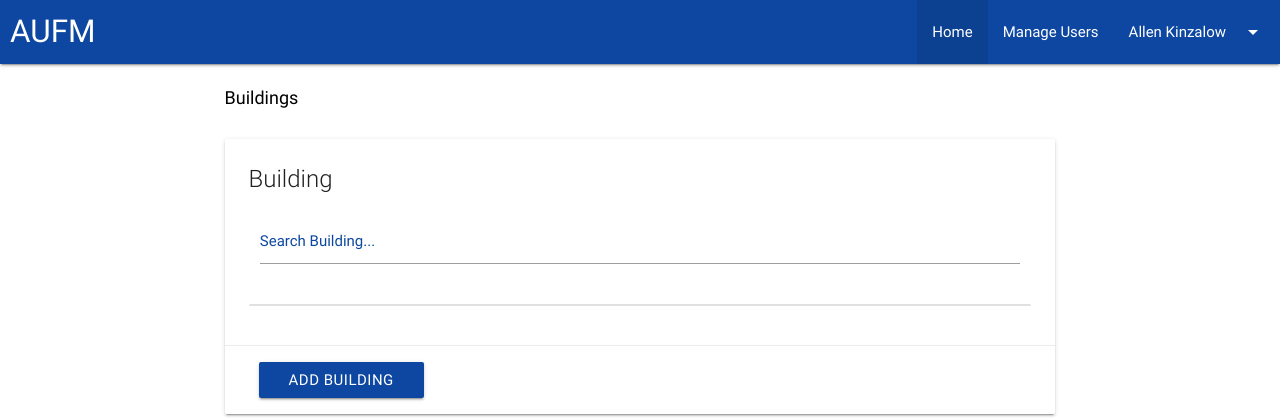
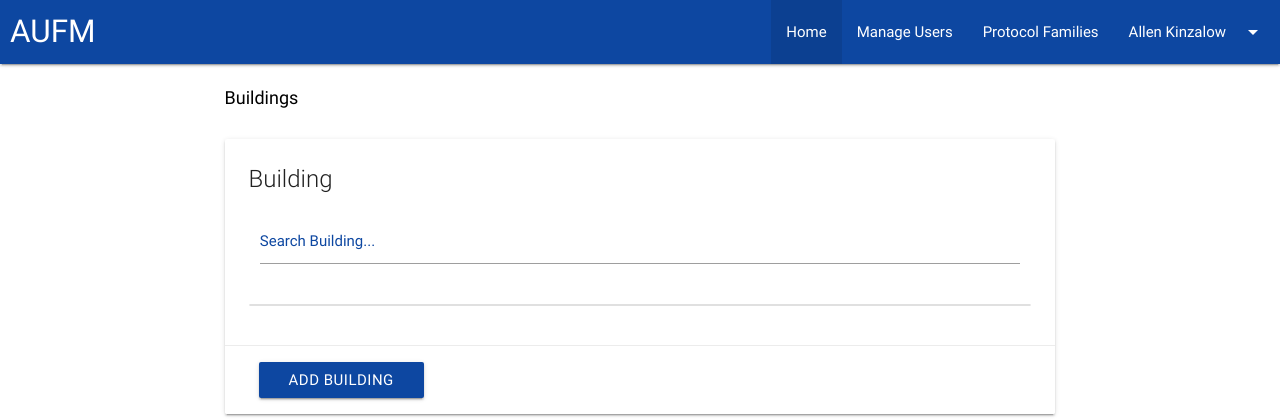
Before and after one commit to BrandonLMorris/aufm-webapp, a Flask app: page / in a window 1280 px wide. Shown: the top 420 px of the page. Run offline with Flask 2, Linux system fonts and the light colour scheme; data that the repository does not hold is empty.

Commit message:
Lay groundwork for adding protocol families in UI

```diff
--- a/aufm/static/js/aufm.js
+++ b/aufm/static/js/aufm.js
@@ -12,6 +12,7 @@ var AUFM = {
             //setup all required materialize initializations.
             $(".dropdown-button").dropdown();
             $('.modal').modal();
+            $("#protocol_families").click(AUFM.UI.ProtocolFamilies.open);
 
             AUFM.UI.Cards.initialize();
             AUFM.UI.Buildings.open();
@@ -170,8 +171,19 @@ var AUFM = {
                     throw "Invalid card content.";
 
                 if(options.actions) {
-                    card.find('.card-action .btn').html(options.actions.title).click(function(e) {
-                        options.actions.click(e);
+                    var added = card.find('.card-action').html(options.actions.reduce(function(str, item) {
+                        return str + AUFM.Util.template($('#button_template').html(), {
+                            title: item.title,
+                            id: item.id,
+                            color: item.color ? item.color : AUFM.Constants.DEFAULT_COLOR,
+                            font_color: item.font_color ? item.font_color : AUFM.Constants.DEFAULT_FONT_COLOR,
+                        });
+                    }, ""));
+                    added.find('a').click(function() {
+                        action = $(this).data("id");
+                        options.actions.forEach(function(a) {
+                            if (a.id == action) a.click();
+                        });
                     });
                 } else
                     card.find('.card-actions').hide();
@@ -358,7 +370,8 @@ var AUFM = {
                     actions: [
                         {
                             id: "save_protocol",
-                            title: {"create": "Add New Protocol", "edit": "Edit Protocol"},
+                            title: {"create": "Add New Protocol", "edit": "Save Changes"},
+                            color: "green",
                             click: function(modal, callback) {
                                 var protocolValue = modal.find("#protocol_value").val().trim();
                                 if(protocolValue.length == 0)
@@ -398,15 +411,11 @@ var AUFM = {
                             },
                         },
                         {
-                            id: "delete_protocol",
-                            title: {"edit": "Delete Protocol"},
-                            color: "red",
+                            id: "cancel_changes",
+                            title: {"edit": "Cancel"},
                             click: function(modal) {
-                                modal.item.remove(function() {
-                                    AUFM.UI.Protocols.remove(model.item.id());
                                 modal.modal("close");
-                                });
-                            },
+                            }
                         },
                     ]
                 },
@@ -472,14 +481,15 @@ var AUFM = {
                         },
                     },
                 },
-                actions: {
+                actions: [{
                     title: "Add Building",
+                    id: "add_building",
                     click: function(e) {
                         AUFM.UI.Modals.open({
                             template: "building_modal",
                         });
                     },
-                },
+                }],
             },
             card: undefined,
             open: function() {
@@ -554,14 +564,15 @@ var AUFM = {
                         },
                     },
                 },
-                actions: {
+                actions: [{
                     title: "Add New Part",
+                    id: "new_part",
                     click: function(e) {
                         AUFM.UI.Modals.open({
                             template: "part_modal",
                         });
                     },
-                },
+                }],
             },
             card: undefined,
             open: function(building) {
@@ -636,14 +647,31 @@ var AUFM = {
                         }
                     ],
                 },
-                actions: {
-                    title: "Attach Protocol",
+                actions: [
+                    {
+                        title: "New Protocol",
+                        id: "attach_protocol",
                         click: function(e) {
                             AUFM.UI.Modals.open({
                                 template: "protocol_modal",
                             });
                         },
                     },
+                    {
+                        title: "Add Protocols from Family",
+                        id: "from_family",
+                        click: function(e) {
+                            console.log('Adding from family not quite implemented yet');
+                        }
+                    },
+                    {
+                        title: "Add Existing Protocol",
+                        id: "add_existing",
+                        click: function(e) {
+                            console.log('Adding an existing protocol not quite implemented yet');
+                        }
+                    }
+                ],
             },
             card: undefined,
             open: function(part) {
@@ -689,6 +717,83 @@ var AUFM = {
                     this.card.populate(this.protocols);
                 }
             },
+        },
+        ProtocolFamilies: {
+            families: [],
+            card_options: {
+                id: "protcols_card",
+                title: "Protocol Families",
+                search: true,
+                collapsible: {
+                    actions: [
+                        {
+                            title: "Edit Protocol Family",
+                            id: "edit_family",
+                            click: function(family) {
+                                // FIXME
+                                AUFM.UI.Modals.open({
+                                    template: "protocol_family_modal",
+                                    context: "edit",
+                                    item: family,
+                                });
+                            },
+                        },
+                        {
+                            title: "Delete Protocol Family",
+                            id: "delete_family",
+                            color: "red",
+                            click: function(family) {
+                                family.remove(function() {
+                                    AUFM.UI.ProtocolFamilies.remove(family.id());
+                                });
+                            },
+                        }
+                    ],
+                },
+                actions: [{
+                    title: "Create New Protocol Family",
+                    click: function(e) {
+                        AUFM.UI.Modals.open({
+                            template: "protocol_family_modal",
+                        });
+                    },
+                }],
+            },
+            card: undefined,
+            open: function() {
+                var self = AUFM.UI.ProtocolFamilies;
+                $(".content-area").hide();
+                self.card = AUFM.UI.Cards.create(self.card_options);
+                self.families = [];
+                AUFM.Util.api({
+                    url: "protocol-family",
+                    callback: function(data) {
+                        if (data.length > 0) {
+                            data.forEach(function(f) {
+                                self.families.push(new AUFM.Schema.ProtocolFamily(f));
+                            });
+                        }
+                        self.card.populate(self.families);
+                        self.card.fadeIn();
+                        AUFM.UI.Breadcrumb.clear();
+                        AUFM.UI.Breadcrumb.push("Protocol Families");
+                    }
+                });
+            },
+            close: function() {
+                this.card.hide();
+            },
+            back: function() {
+                this.close();
+                this.part = undefined;
+                this.families = [];
+            },
+            add: function(family) {
+                this.families.push(family);
+                this.card.populate(this.protocols);
+            },
+            remove: function() {},
+            replace: function() {},
         },
     },
     /**
@@ -795,7 +900,7 @@ var AUFM = {
         },
         ProtocolFamily: function(data) {
             this._family_id = parseInt(data.family_id);
-            this._family_name = data.family_value;
+            this._family_name = data.family_name;
 
             this.id = function() {
                 return this._family_id;
@@ -804,7 +909,7 @@ var AUFM = {
             this.collection = function() {
                 return {
                     id: this._family_id,
-                    name: this._family_name,
+                    value: this._family_name,
                 };
             };
 
--- a/aufm/templates/aufm.html
+++ b/aufm/templates/aufm.html
@@ -21,8 +21,9 @@
             <div class="nav-wrapper blue darken-4">
                 <a href="/" class="brand-logo">AUFM</a>
                 <ul id="nav-mobile" class="right hide-on-med-and-down">
-                    <li class="active"><a href="sass.html">Home</a></li>
+                    <li class="active"><a href="/">Home</a></li>
                     <li><a href="badges.html">Manage Users</a></li>
+                    <li id="protocol_families"><a>Protocol Families</a></li>
                     <li><a class="dropdown-button" href="#!" data-beloworigin="true" data-activates="settings_dropdown">Allen Kinzalow<i class="material-icons right">arrow_drop_down</i></a></li>
                 </ul>
             </div>
@@ -30,9 +31,7 @@
     </div>
     <div class="row breadcrumb-row no-margin-bottom">
         <div class="col s8">
-            <div clas="card">
-                    <div id="card_breadcrumb"></div>
-            </div>
+            <div id="card_breadcrumb"></div>
         </div>
     </div>
     <div id="content_area"></div>
```
Lines whose indentation alone changed are shown as unchanged.
